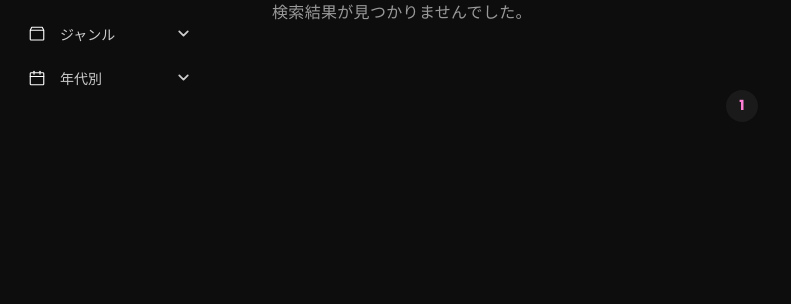
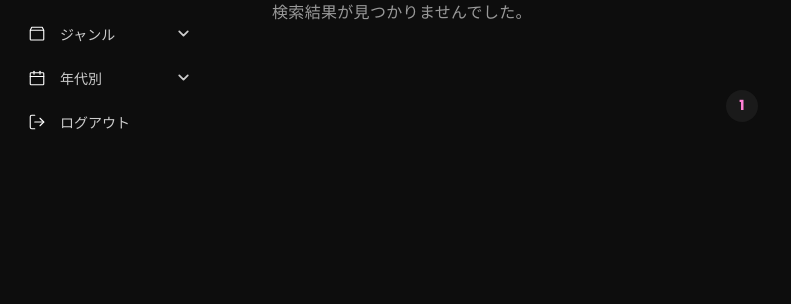
Before and after one commit to yu-studio33/movie_review, a Django app: page /movies/era/1/1/ in a window 1280 px wide. Shown: the part 303-607 px from the top of the page, without its empty margins (0-791 px from the left). Run offline with Django 5.2, Linux system fonts and the light colour scheme; the visitor is signed in with stand-in values (Sample User, id 1); data that the repository does not hold is empty; parts of the project's set-up code (start-up, migrations or seed data) failed here and were passed over.

Commit message:
サイドバーメニューにログアウトボタンを追加

```diff
--- a/movies/templates/movies/base.html
+++ b/movies/templates/movies/base.html
@@ -168,6 +168,19 @@
         </div>
 
 
+        {% if user.is_authenticated %}
+        <form method="post" action="{% url 'logout' %}" class="sidebar-logout-form">
+            {% csrf_token %}
+            <button type="submit" class="sidebar-link sidebar-logout-btn">
+                <svg class="icon sidebar-icon" width="18" height="18" viewBox="0 0 24 24" fill="none" stroke="currentColor" stroke-width="1.5" stroke-linejoin="round" stroke-linecap="round" xmlns="http://www.w3.org/2000/svg">
+                    <path d="M9 21H5a2 2 0 0 1-2-2V5a2 2 0 0 1 2-2h4"/>
+                    <polyline points="16 17 21 12 16 7"/>
+                    <line x1="21" y1="12" x2="9" y2="12"/>
+                </svg>
+                <span>ログアウト</span>
+            </button>
+        </form>
+        {% endif %}
     </aside>
 
     <main class="{% block main_class %}{% endblock %}">
```
